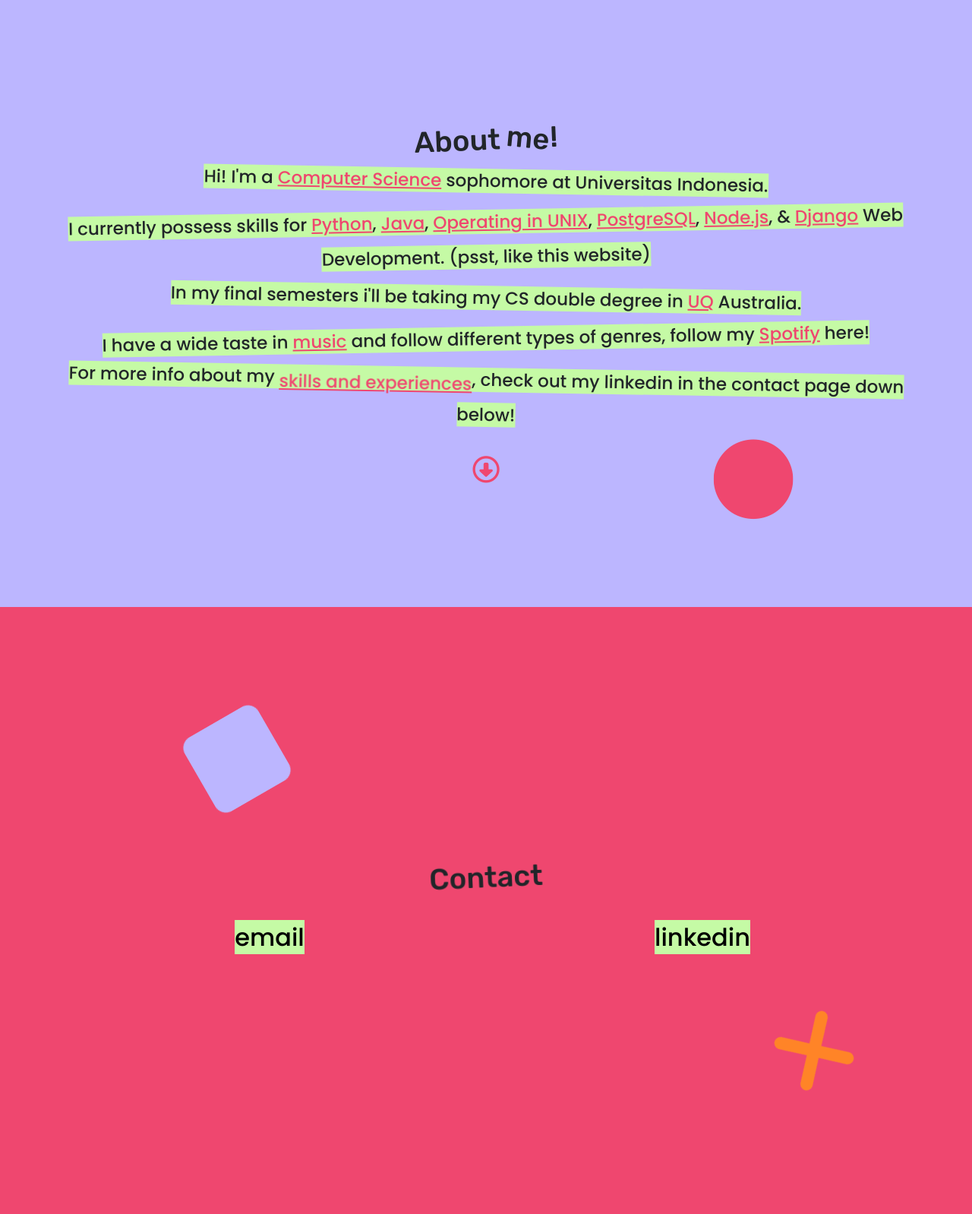
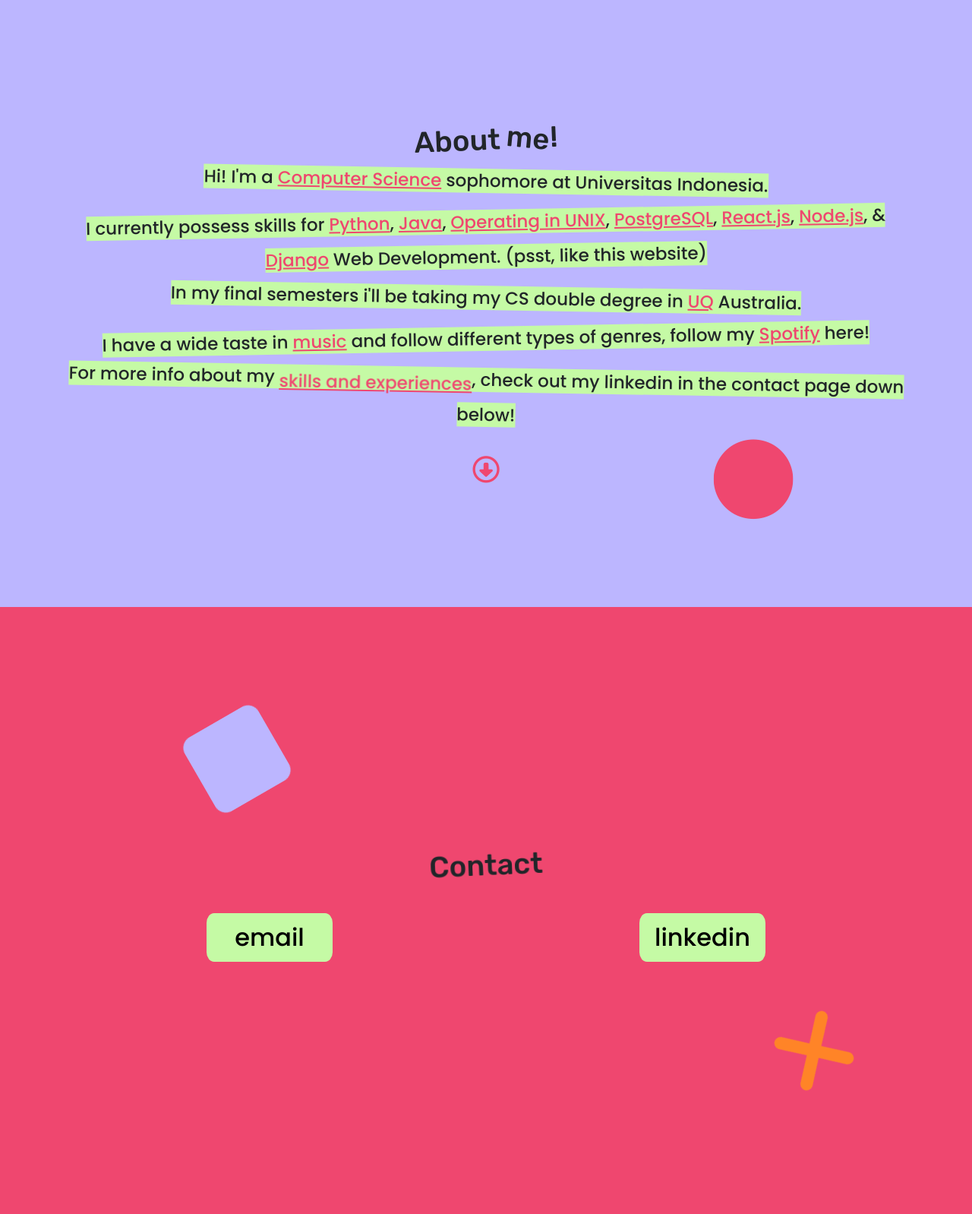
Before and after one commit to alifyandra/Profilepage, a Django app: page / in a window 1280 px wide. Shown: the part 801-2399 px from the top of the page at 76% size. Run offline with Django 3.2, Linux system fonts and the light colour scheme; style sheets or scripts are compiled from the project's sources; some libraries are stand-ins or nearby versions.

Commit message:
Restyled contact links in contact section and added React.js to skills in about section

```diff
--- a/app/templates/app/index.html
+++ b/app/templates/app/index.html
@@ -70,6 +70,7 @@
                     >,
                     <span style="color: #ef476f"><u>Operating in UNIX</u></span
                     >, <span style="color: #ef476f"><u>PostgreSQL</u></span
+                    >, <span style="color: #ef476f"><u>React.js</u></span
                     >, <span style="color: #ef476f"><u>Node.js</u></span
                     >, & <span style="color: #ef476f"><u>Django</u></span> Web
                     Development. (psst, like this website)</span
@@ -136,25 +137,55 @@
     <div class="vertical-center">
         <div class="container">
             <h2 id="contact-title">Contact</h2>
-            <div class="row" style="padding-top: 2vh">
-                <div class="col-lg-6">
+            <div
+                class="row justify-content-center"
+                style="padding-top: 2vh; align-items: center"
+            >
+                <div
+                    class="col-lg-6 d-flex justify-content-center"
+                    style="padding: 1em 0em"
+                >
                     <a
                         href="mailto:alifyandra@gmail.com"
                         target="_blank"
                         class="contact-link"
-                        ><span style="background-color: #c5faa5"> email </span>
-                    </a>
+                        style="text-decoration: none"
+                    >
+                        <div
+                            style="
+                                background-color: #c5faa5;
+                                border-radius: 10px/20%;
+                                width: 13vmax;
+                                /* max-width: 13em; */
+                                padding: 0px 5px;
+                            "
+                        >
+                            email
+                        </div></a
+                    >
                 </div>
-                <div class="col-lg-6">
-                    <a
-                        href="https://www.linkedin.com/in/ahmad-izzudin-alifyandra-55b4421a1"
-                        target="blank"
-                        class="contact-link"
+                <div
+                    class="col-lg-6 d-flex justify-content-center"
+                    style="padding: 1em 0em"
+                >
+                    <div
+                        style="
+                            background-color: #c5faa5;
+                            border-radius: 10px/20%;
+                            width: 13vmax;
+                            max-width: 13em;
+                            padding: 0px 5px;
+                        "
                     >
-                        <span style="background-color: #c5faa5">
-                            linkedin
-                        </span></a
-                    >
+                        <a
+                            href="https://www.linkedin.com/in/ahmad-izzudin-alifyandra-55b4421a1"
+                            target="blank"
+                            class="contact-link"
+                            style="text-align: center; text-decoration: none"
+                        >
+                            <div>linkedin</div></a
+                        >
+                    </div>
                 </div>
             </div>
         </div>
```
Also changed, not shown: profilepage/settings.py (+7 -2 lines).
